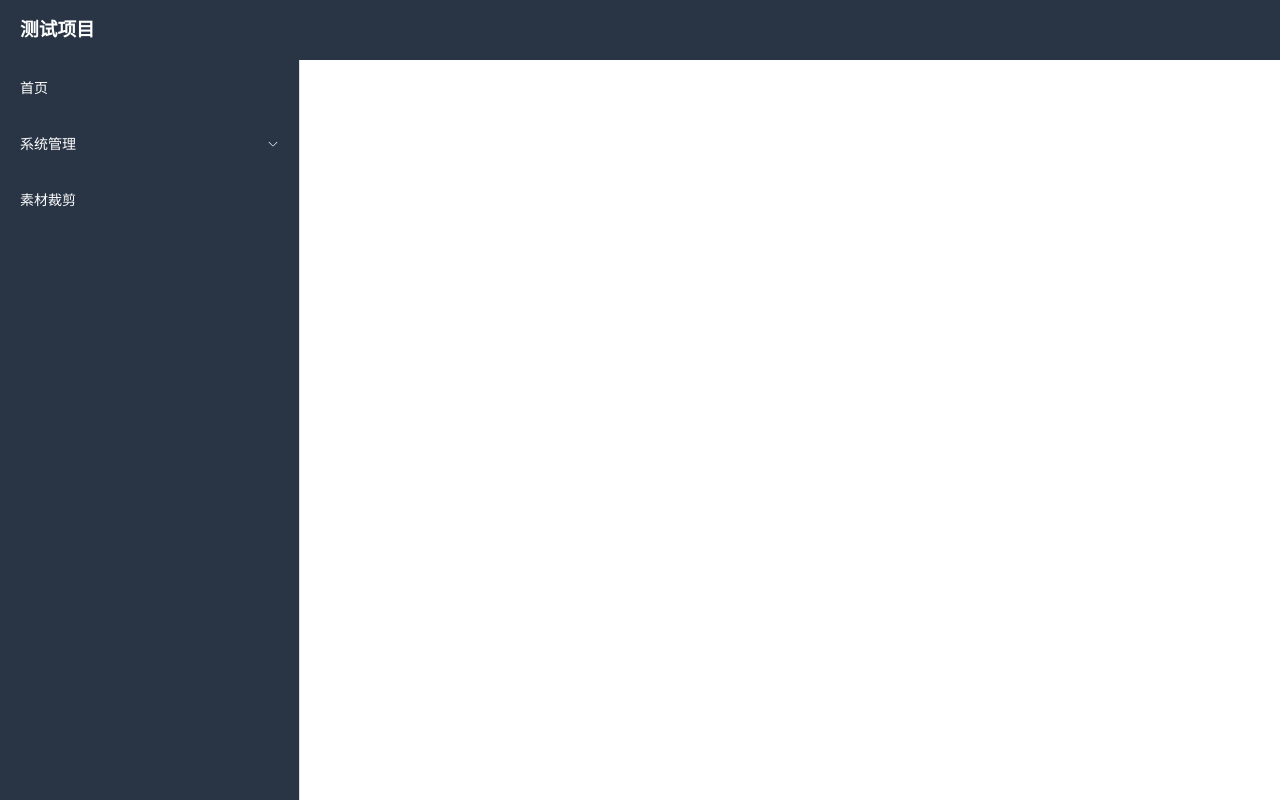
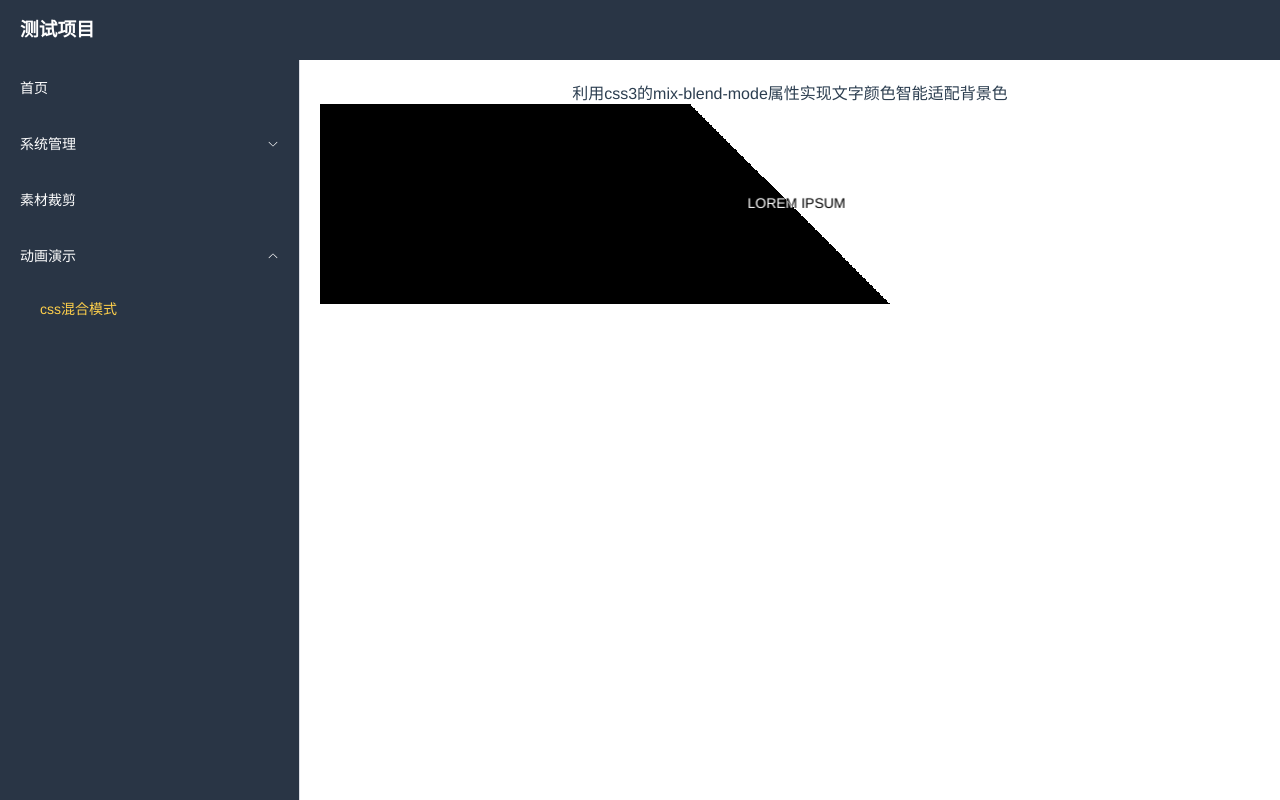
Before and after one commit to shauiYang1/vue3-toolCase, a Vue app: page /style/mixBlendMode in a window 1280 px wide. Before the commit this address had no page. Built offline with nearby package versions, Linux system fonts and the light colour scheme.

Commit message:
增加css动画样式模块

```diff
--- /dev/null
+++ b/src/pages/style/index.vue
@@ -0,0 +1,19 @@
+<!--
+ * @Author: yangshuai u9h_75bugk181@dingtalk.com
+ * @Date: 2022-08-05 17:20:37
+ * @LastEditors: yangshuai u9h_75bugk181@dingtalk.com
+ * @LastEditTime: 2022-08-05 17:27:33
+ * @FilePath: \vue3-test\src\pages\style\MixBlendMode.vue
+ * @Description: 这是默认设置,请设置`customMade`, 打开koroFileHeader查看配置 进行设置: https://github.com/OBKoro1/koro1FileHeader/wiki/%E9%85%8D%E7%BD%AE
+-->
+<template>
+  <router-view></router-view>
+</template>
+<script>
+import { defineComponent } from "@vue/composition-api";
+
+export default defineComponent({
+  name: "styleDemo",
+  setup() {},
+});
+</script>
--- /dev/null
+++ b/src/pages/style/mixBlendMode.vue
@@ -0,0 +1,56 @@
+<!--
+ * @Author: yangshuai u9h_75bugk181@dingtalk.com
+ * @Date: 2022-08-05 17:20:37
+ * @LastEditors: yangshuai u9h_75bugk181@dingtalk.com
+ * @LastEditTime: 2022-08-05 17:36:51
+ * @FilePath: \vue3-test\src\pages\style\MixBlendMode.vue
+ * @Description: 这是默认设置,请设置`customMade`, 打开koroFileHeader查看配置 进行设置: https://github.com/OBKoro1/koro1FileHeader/wiki/%E9%85%8D%E7%BD%AE
+-->
+<template>
+  <div class="mix-blend-mode">
+      <p>利用css3的mix-blend-mode属性实现文字颜色智能适配背景色</p>
+    <span class="animation-box"></span>
+  </div>
+</template>
+<script>
+import { defineComponent } from "@vue/composition-api";
+
+export default defineComponent({
+  name: "mixBlendMode",
+  setup() {},
+});
+</script>
+<style lang="scss" scoped>
+.mix-blend-mode {
+  width: 100%;
+  height: 100%;
+  .animation-box {
+    position: relative;
+    display: inline-block;
+    width: 100%;
+    height: 200px;
+    background: linear-gradient(45deg, #000 0, #000 50%, #fff 50%);
+
+    &::before {
+      content: "LOREM IPSUM";
+      position: absolute;
+      top: 50%;
+      left: 50%;
+      transform: translate(-50%, -50%);
+      color: #fff;
+      font-size: 14px;
+      mix-blend-mode: difference;
+      animation: move 3s infinite linear alternate;
+    }
+  }
+}
+
+@keyframes move {
+  0% {
+    transform: translate(-30%, -70%);
+  }
+  100% {
+    transform: translate(-70%, -30%);
+  }
+}
+</style>
--- a/src/router/index.ts
+++ b/src/router/index.ts
@@ -2,7 +2,7 @@
  * @Author: yangshuai u9h_75bugk181@dingtalk.com
  * @Date: 2022-06-16 10:40:38
  * @LastEditors: yangshuai u9h_75bugk181@dingtalk.com
- * @LastEditTime: 2022-08-04 10:22:19
+ * @LastEditTime: 2022-08-05 17:27:11
  * @FilePath: \vue3-test\src\router\index.js
  * @Description: 这是默认设置,请设置`customMade`, 打开koroFileHeader查看配置 进行设置: https://github.com/OBKoro1/koro1FileHeader/wiki/%E9%85%8D%E7%BD%AE
  */
@@ -16,6 +16,8 @@ import System from '@/pages/systems/index.vue';
 import Auth from '@/pages/systems/auth.vue';
 import Role from '@/pages/systems/role.vue';
 import FFmpeg from '@/pages/ffmpeg/index.vue';
+import Style from '@/pages/style/index.vue'
+import MixBlendMode from '@/pages/style/mixBlendMode.vue'
 
 export const routes: Array<RouteRecordRaw> = [{
     path: '/',
@@ -38,6 +40,17 @@ export const routes: Array<RouteRecordRaw> = [{
     path: '/ffmpeg',
     name: '素材裁剪',
     component: FFmpeg
+}, {
+    path: '/style',
+    name: '动画演示',
+    component: Style,
+    children: [
+        {
+            path: '/style/mixBlendMode',
+            name: 'css混合模式',
+            component: MixBlendMode
+        }
+    ]
 }];
 const router = createRouter({
     history: createWebHistory(process.env.BASE_URL),
```
